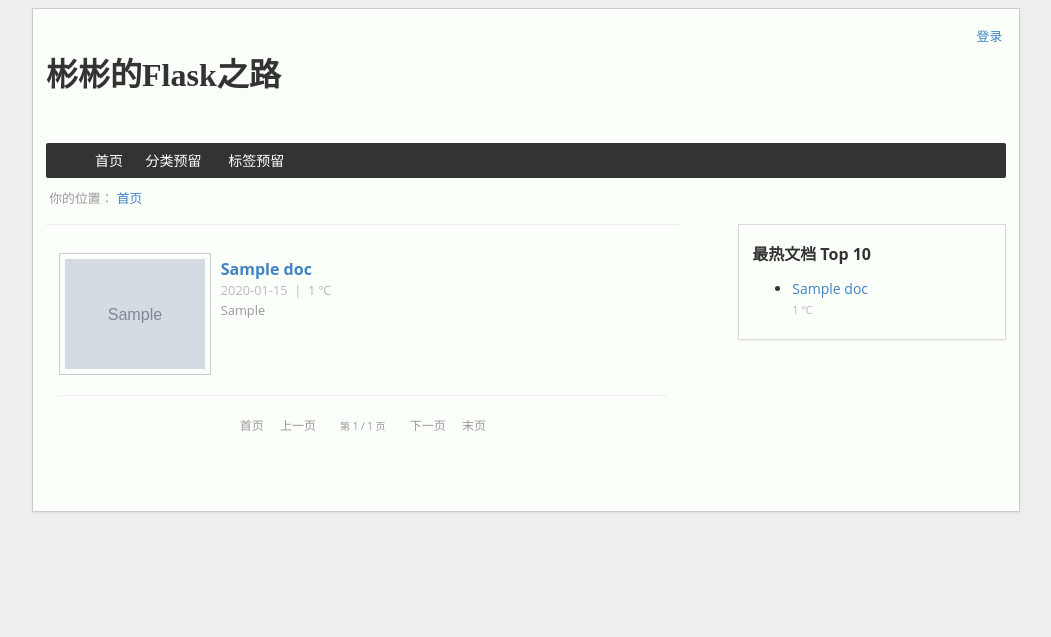
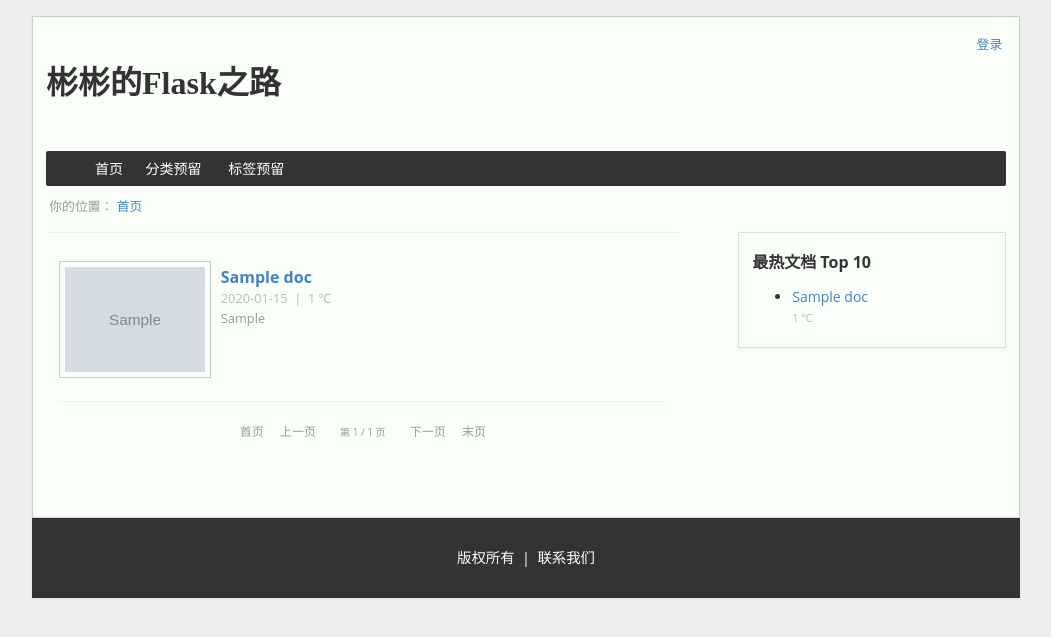
Before and after one commit to huangbinhustei/PythonLearning, a Flask app: page / in a window 1280 px wide. Shown: the top 637 px of the page, without its empty margins (114-1165 px from the left). Run offline with Flask 2, Linux system fonts and the light colour scheme; tables that the repository leaves empty hold one stand-in row (values such as "Sample post"); grey boxes marked "Sample" are stand-in pictures.

Commit message:
加了个底部

```diff
--- a/small_flask/Flaskr/flaskr.py
+++ b/small_flask/Flaskr/flaskr.py
@@ -17,7 +17,7 @@ app.config.update(
     SECRET_KEY="TEMP",
     USERNAME="admin",
     PASSWORD="admin",
-    SQLALCHEMY_DATABASE_URI='sqlite:///' + os.path.join(basedir, "flaskr2.db"),
+    SQLALCHEMY_DATABASE_URI='sqlite:///' + os.path.join(basedir, "flaskr.db"),
     SQLALCHEMY_TRACK_MODIFICATIONS=True,
     POST_IN_SINGL_PAGE=10,
 )
@@ -71,8 +71,8 @@ def show_entries(page_id=1):
         entries.append(entry)
 
         temp_title = str(row.title)
-        if len(temp_title) > 12:
-            temp_title = str(entry["title"])[:12] + "..."
+        if len(temp_title) > 24:
+            temp_title = str(entry["title"])[:24] + "..."
         temp = row.__dict__
         temp["title"] = temp_title
         titles.append(temp)
--- a/small_flask/Flaskr/get_ali213_for_Flaskr.py
+++ b/small_flask/Flaskr/get_ali213_for_Flaskr.py
@@ -23,7 +23,7 @@ app.config.update(
     SECRET_KEY="TEMP",
     USERNAME="admin",
     PASSWORD="admin",
-    SQLALCHEMY_DATABASE_URI='sqlite:///' + os.path.join(basedir, "flaskr2.db"),
+    SQLALCHEMY_DATABASE_URI='sqlite:///' + os.path.join(basedir, "flaskr.db"),
     SQLALCHEMY_TRACK_MODIFICATIONS=True,
     POST_IN_SINGL_PAGE=10,
 )
--- a/small_flask/Flaskr/static/style.css
+++ b/small_flask/Flaskr/static/style.css
@@ -83,7 +83,8 @@ p {
 }
 
 .page {
-    margin: 0.5em auto;
+    /*margin: 0.5em auto;*/
+    margin: 1em auto 0 auto;
     width: 60em;
     border: 1px solid #ccc;
     padding: 0.8em;
@@ -92,10 +93,10 @@ p {
 }
 
 .black-page{
-    margin: 0.5em auto;
+    margin: 0 auto 0 auto;
     padding: 0.8em;
     width: 60em;
-    border: 1px solid #ccc;
+    border: 1px solid #333;
     background: #333;
     box-shadow:0px 1px 2px #ddd;
     text-align: center;
@@ -169,7 +170,7 @@ article{
 .container-thumb {
     float: left;
     width: 150px;
-    height: 120px;
+    height: 115px;
     overflow: hidden;
     border: 1px solid #ccc;
 }
@@ -200,7 +201,7 @@ article{
 
 .img-in-container {
     width: 140px;
-    height: 110px;
+    height: 105px;
     padding: 5px 0 0 5px;
     align-self: center;
     margin: 0 auto;
@@ -221,6 +222,10 @@ aside{
 aside li {
     font-size: 14px;
     line-height: 1.5;
+    /*width: 300px;
+    overflow: hidden;
+    white-space: nowrap;
+    text-overflow: ellipsis;*/
 }
 
 
--- a/small_flask/Flaskr/templates/layout.html
+++ b/small_flask/Flaskr/templates/layout.html
@@ -38,8 +38,8 @@
 
     </div>
 
-<!--     <footer class=black-page>
+    <footer class=black-page>
         <p style="color: #fff;width: 100%;align: center;">版权所有&nbsp; |&nbsp; 联系我们</p>
-    </footer> -->
+    </footer>
 
 </body>
```
